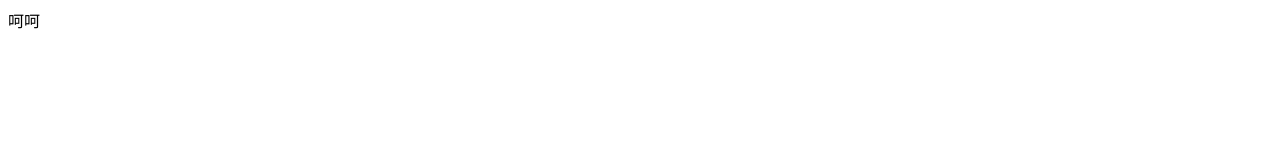
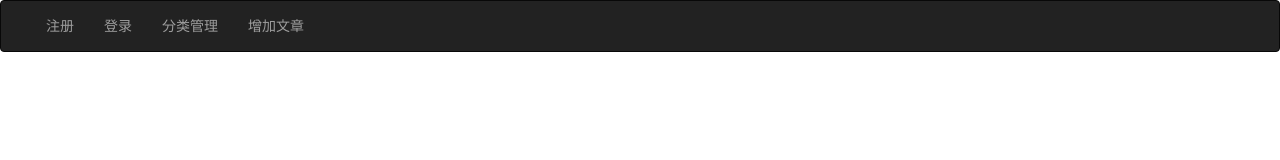
Before and after one commit to zhouqs666/myBlog, a plain HTML site: page views/user/signup.html in a window 1280 px wide. Drawn offline with nearby package versions, Linux system fonts and the light colour scheme.

Commit message:
添加博客导航

```diff
--- a/views/user/signup.html
+++ b/views/user/signup.html
@@ -3,8 +3,23 @@
 <head>
     <meta charset="UTF-8">
     <title>Title</title>
+    <link rel="stylesheet" href="/bootstrap/dist/css/bootstrap.css">
+    <!--this line must remove before up list-->
+    <link rel="stylesheet" href="../../node_modules/bootstrap/dist/css/bootstrap.css">
 </head>
 <body>
-呵呵
+<nav class="navbar navbar-inverse">
+    <div class="container-fluid">
+        <div class="navbar-header">
+            <a href="" class="navbar-brand"></a>
+        </div>
+        <ul class="nav navbar-nav">
+            <li><a href="/user/siginup">注册</a></li>
+            <li><a href="/user/signin">登录</a></li>
+            <li><a href="/category/list">分类管理</a></li>
+            <li><a href="/article/add">增加文章</a></li>
+        </ul>
+    </div>
+</nav>
 </body>
 </html>
```
